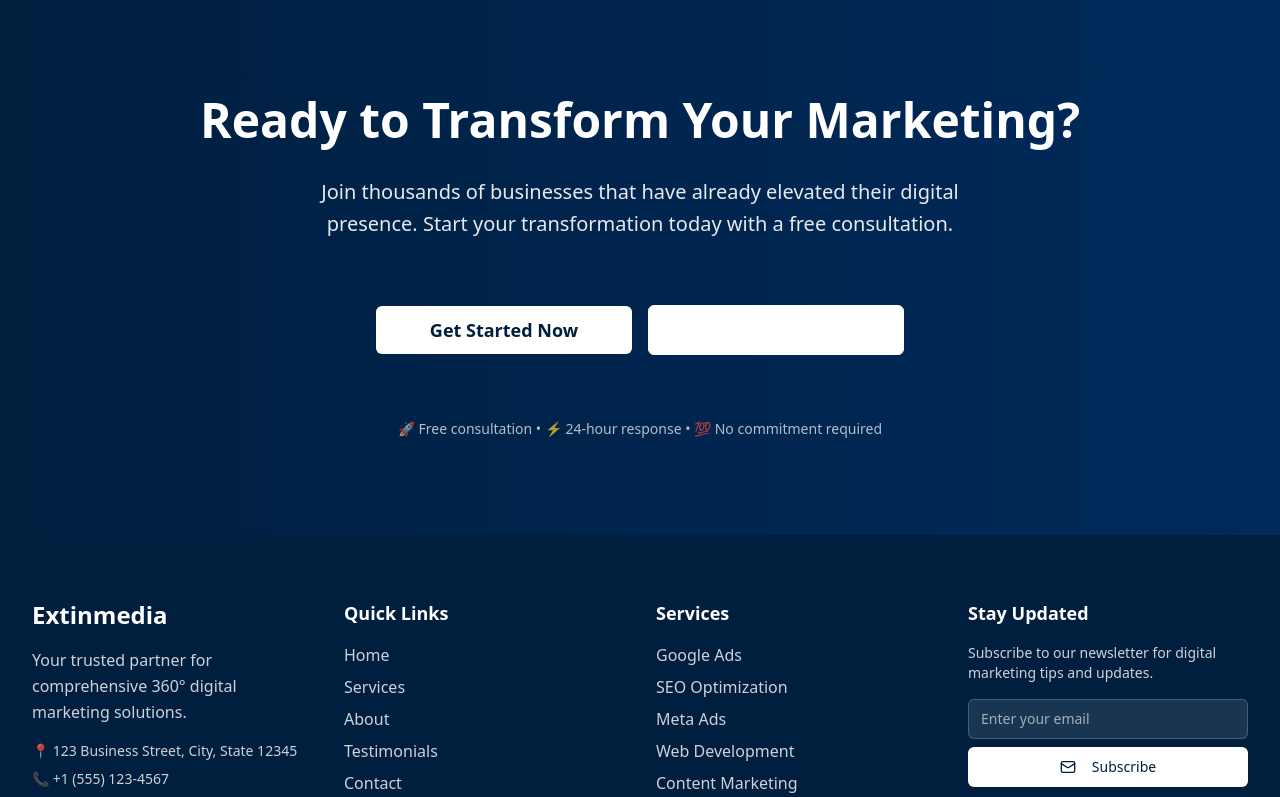
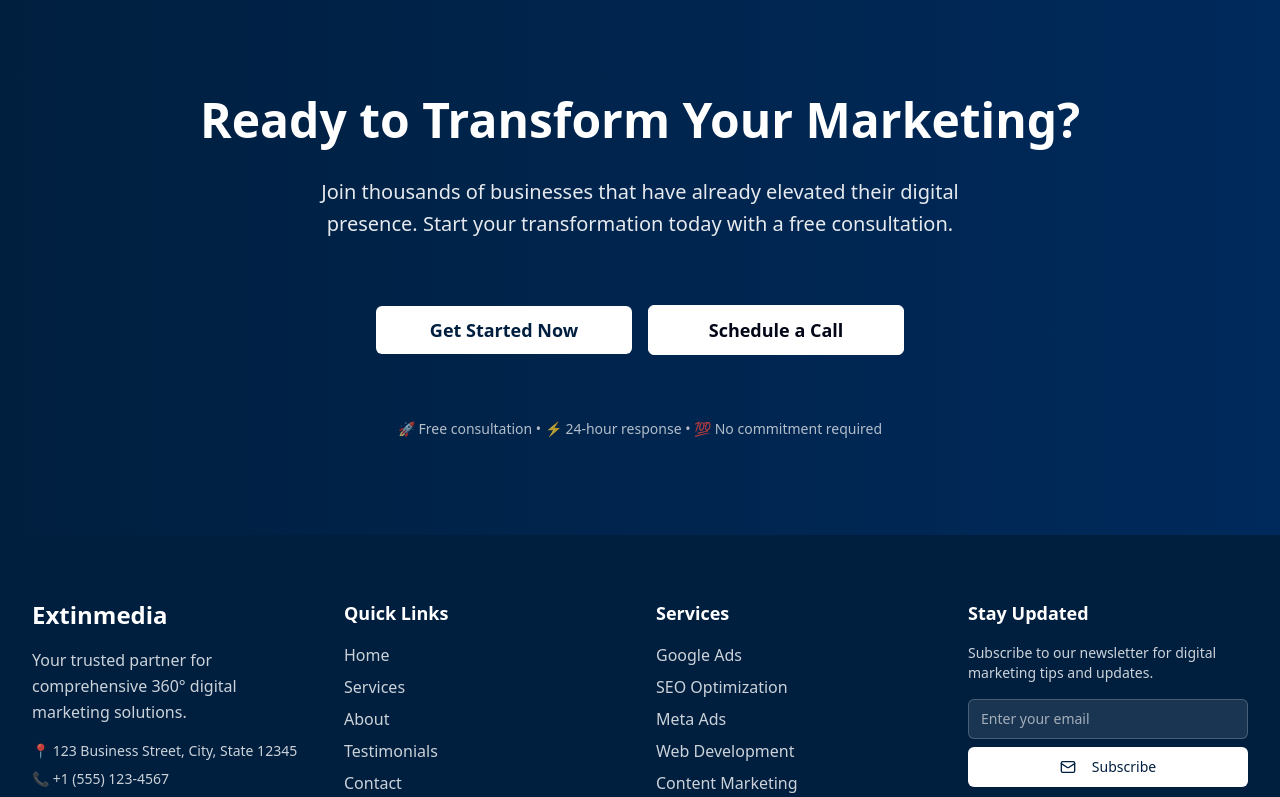
Before and after one commit to revanthsurya777/extinmedia-landing-craft, a React (Vite) app: page / in a window 1280 px wide. Shown: the part 3480-4277 px from the top of the page. Built offline with nearby package versions, Linux system fonts and the light colour scheme.

Commit message:
Visual edit in Lovable
Edited UI in Lovable

```diff
--- a/src/components/FinalCTA.tsx
+++ b/src/components/FinalCTA.tsx
@@ -1,9 +1,6 @@
-
 import { Button } from "@/components/ui/button";
-
 const FinalCTA = () => {
-  return (
-    <section className="py-24 bg-gradient-to-r from-[#001F3F] to-[#002a5c] text-white">
+  return <section className="py-24 bg-gradient-to-r from-[#001F3F] to-[#002a5c] text-white">
       <div className="container mx-auto px-4 lg:px-8">
         <div className="max-w-4xl mx-auto text-center space-y-8">
           <h2 className="text-3xl md:text-5xl font-bold leading-tight">
@@ -15,19 +12,10 @@ const FinalCTA = () => {
           </p>
 
           <div className="flex flex-col sm:flex-row gap-4 justify-center items-center pt-8">
-            <Button
-              size="lg"
-              className="bg-white hover:bg-white/90 text-[#001F3F] px-8 py-6 text-lg font-semibold min-w-64"
-              onClick={() => window.open('https://forms.gle/a23i2D6fcAqUW7Dt5', '_blank')}
-            >
+            <Button size="lg" className="bg-white hover:bg-white/90 text-[#001F3F] px-8 py-6 text-lg font-semibold min-w-64" onClick={() => window.open('https://forms.gle/a23i2D6fcAqUW7Dt5', '_blank')}>
               Get Started Now
             </Button>
-            <Button
-              size="lg"
-              variant="outline"
-              className="px-8 py-6 text-lg font-semibold min-w-64 border-white text-white hover:bg-white hover:text-[#001F3F]"
-              onClick={() => window.open('https://forms.gle/a23i2D6fcAqUW7Dt5', '_blank')}
-            >
+            <Button size="lg" variant="outline" onClick={() => window.open('https://forms.gle/a23i2D6fcAqUW7Dt5', '_blank')} className="px-8 py-6 text-lg font-semibold min-w-64 border-white hover:bg-white text-slate-950">
               Schedule a Call
             </Button>
           </div>
@@ -39,8 +27,6 @@ const FinalCTA = () => {
           </div>
         </div>
       </div>
-    </section>
-  );
+    </section>;
 };
-
 export default FinalCTA;
```
